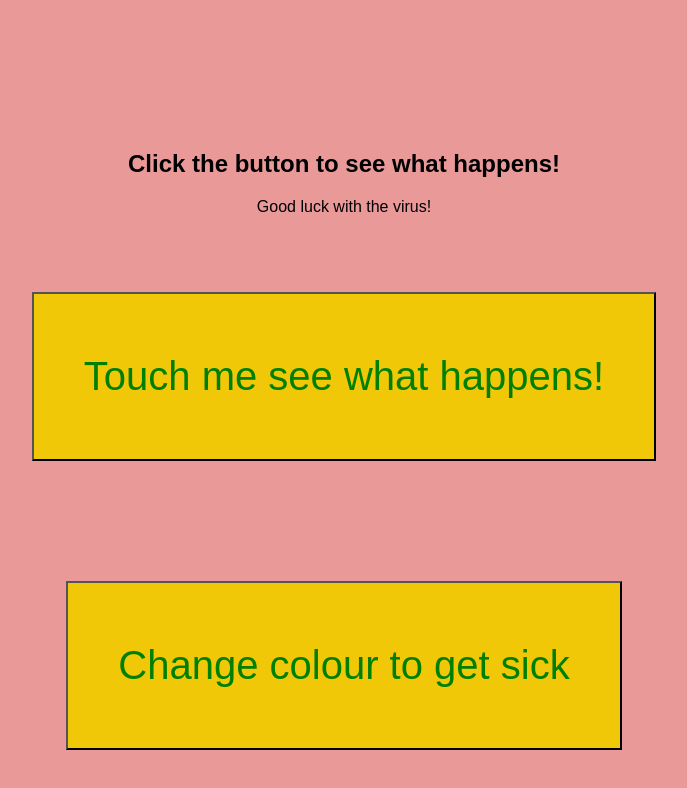
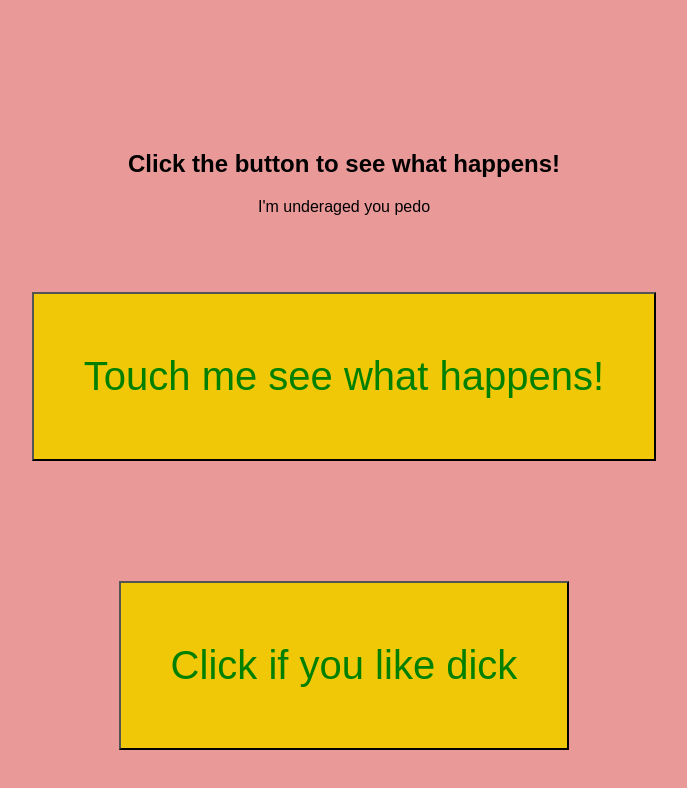
Before and after one commit to shauryathakur1/programming-for-the-Web, a plain HTML site: page simple_interactive.html in a window 1280 px wide. Both pictures are taken after a click on the button "Touch me see what happens!". Shown: the whole page, without its empty margins (296-983 px from the left). Drawn offline with Linux system fonts and the light colour scheme.

Commit message:
Update simple_interactive.html

```diff
--- a/simple_interactive.html
+++ b/simple_interactive.html
@@ -1,11 +1,12 @@
 <!DOCTYPE html>
 <html>
 <head>
+  <meta name="viewport" content="width=device-width, initial-scale=1.0">
   <title>Simple interactive website</title>
   <link rel="stylesheet" href="styles.css">
   <script>
     function changetext() {
-      document.getElementById("message").innerHTML = "Good luck with the virus!";
+      document.getElementById("message").innerHTML = "I'm underaged you pedo";
     }
     function changeColour() {
       document.body.style.backgroundColor = "lightblue";
@@ -17,6 +18,6 @@
   <h2>Click the button to see what happens!</h2>
   <p id="message">Hello world!</p>
   <button onclick="changetext()">Touch me see what happens!</button>
-  <button onclick="changeColour()"> Change colour to get sick</button>
+  <button onclick="changeColour()"> Click if you like dick</button>
 </body>
 </html>
```
